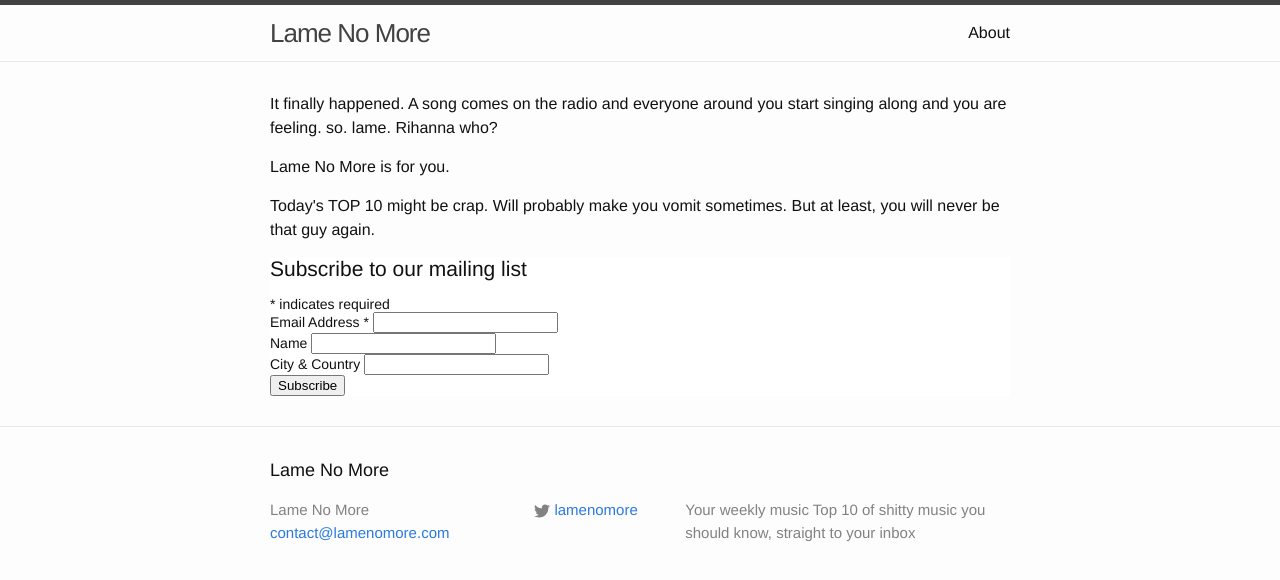
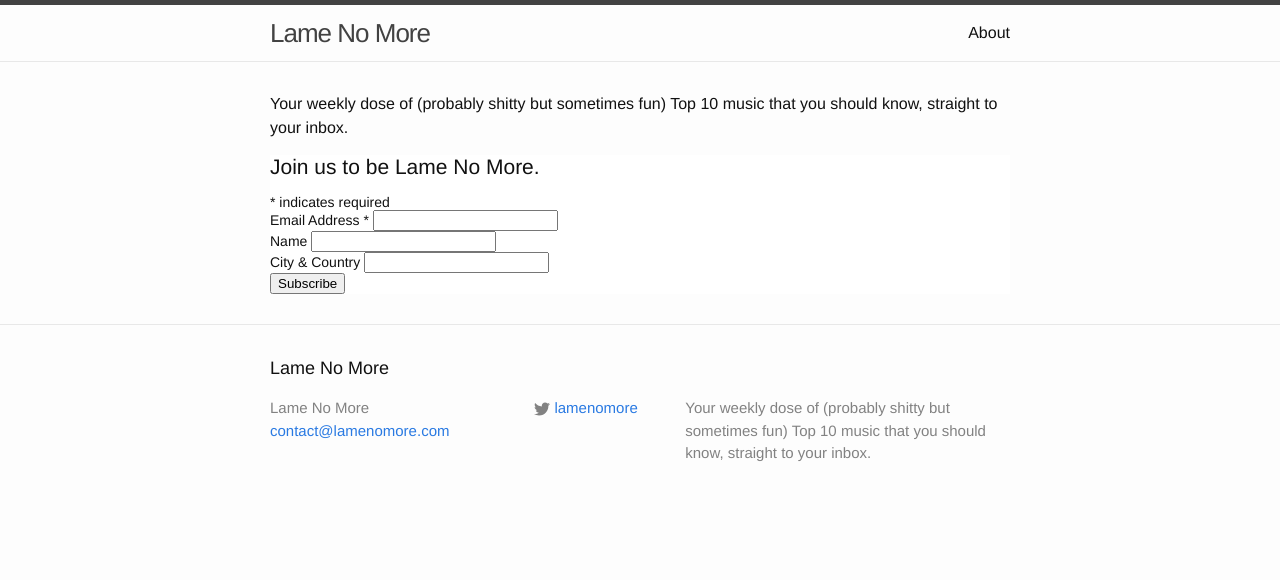
Before and after one commit to Bootstragram/lamenomore, a Jekyll site: the page built from index.html, in a window 1280 px wide. Shown: the top 580 px of the page. Built offline with Jekyll 4.4.1, drawn with Linux system fonts in a browser that asks for light colours; comment, search, counter and statistics services are not loaded.

Commit message:
Alki modifs taken into account'

```diff
--- a/_config.yml
+++ b/_config.yml
@@ -2,7 +2,7 @@
 title: Lame No More
 email: contact@lamenomore.com
 description: > # this means to ignore newlines until "baseurl:"
-  Your weekly music Top 10 of shitty music you should know, straight to your inbox
+  Your weekly dose of (probably shitty but sometimes fun) Top 10 music that you should know, straight to your inbox.
 baseurl: "" # the subpath of your site, e.g. /blog/
 url: "http://www.lamenomore.com" # the base hostname & protocol for your site
 twitter_username: lamenomore
--- a/index.html
+++ b/index.html
@@ -5,15 +5,7 @@ layout: default
 <div class="home">
 
   <p>
-    It finally happened. A song comes on the radio and everyone around you
-    start singing along and you are feeling. so. lame. Rihanna who?
-  </p>
-  <p>
-    Lame No More is for you.
-  </p>
-  <p>
-    Today's TOP 10 might be crap. Will probably make you vomit sometimes.
-    But at least, you will never be that guy again.
+    {{ site.description }}
   </p>
 
 <div>
@@ -28,7 +20,7 @@ layout: default
 <div id="mc_embed_signup">
 <form action="//lamenomore.us9.list-manage.com/subscribe/post?u=6a7419b3d38cbcce144202a83&amp;id=0b0377097a" method="post" id="mc-embedded-subscribe-form" name="mc-embedded-subscribe-form" class="validate" target="_blank" novalidate>
     <div id="mc_embed_signup_scroll">
-	<h2>Subscribe to our mailing list</h2>
+	<h2>Join us to be Lame No More.</h2>
 <div class="indicates-required"><span class="asterisk">*</span> indicates required</div>
 <div class="mc-field-group">
 	<label for="mce-EMAIL">Email Address  <span class="asterisk">*</span>
```
Also changed, not shown: about.md (+1 -1 lines).
